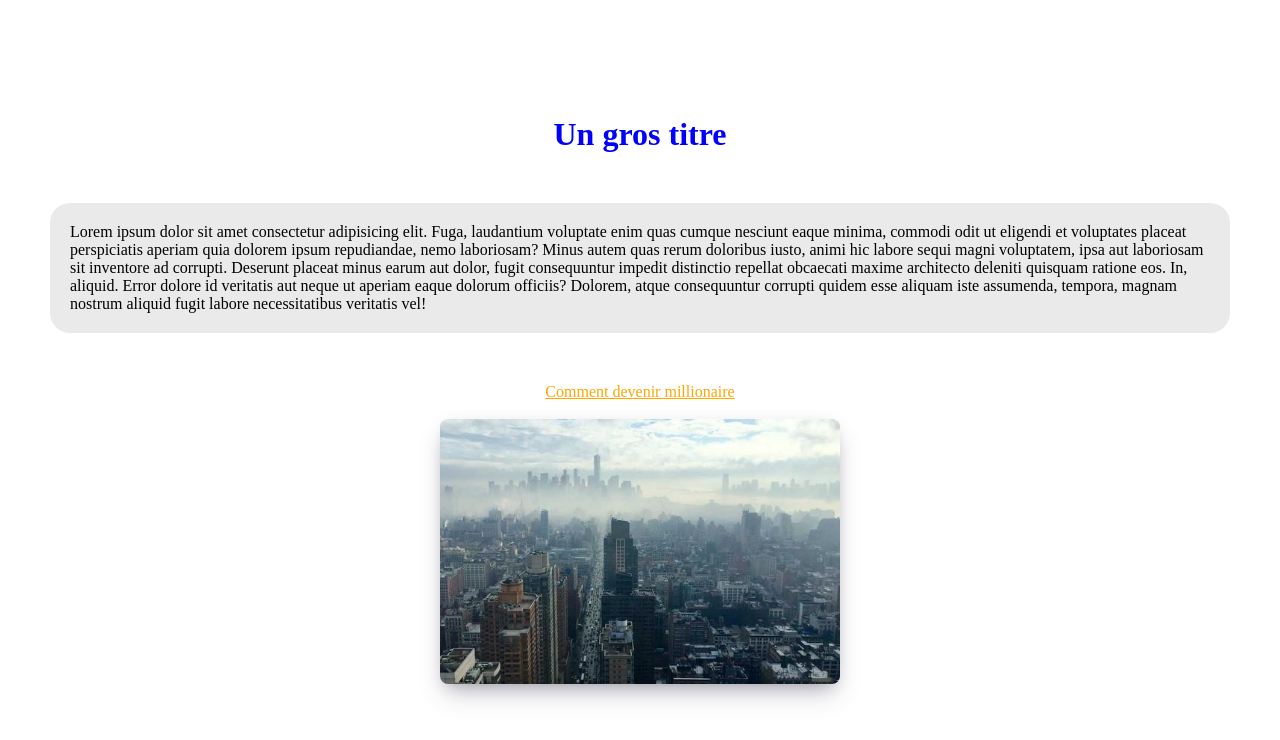
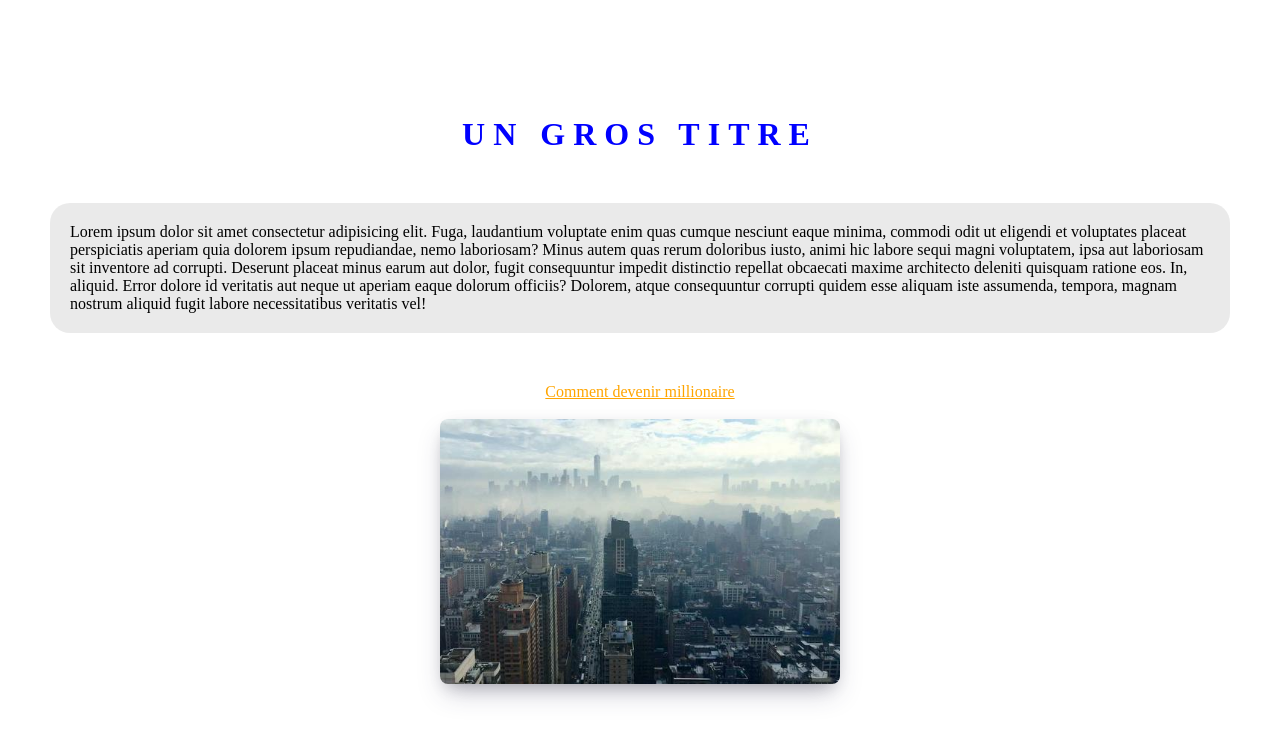
Before and after one commit to CedricSanchezGithub/HTML-CSS_Adrar, a plain HTML site: page pseudo-classes/pseudo-classes.html in a window 1280 px wide. Drawn offline with Linux system fonts and the light colour scheme.

Commit message:
modified:   pseudo-classes/pseudo-classes.css

```diff
--- a/pseudo-classes/pseudo-classes.css
+++ b/pseudo-classes/pseudo-classes.css
@@ -14,9 +14,17 @@
 h1 {
   color: blue;
   transition: 0.2s;
+  letter-spacing: 0.5rem;
+  text-transform: uppercase;
+  transition: 0.5s;
+
+
 }
+
 h1:hover {
   color: green;
+  letter-spacing: 1rem;
+
 }
 p {
   background-color: rgba(128, 128, 128, 0.164);
```
